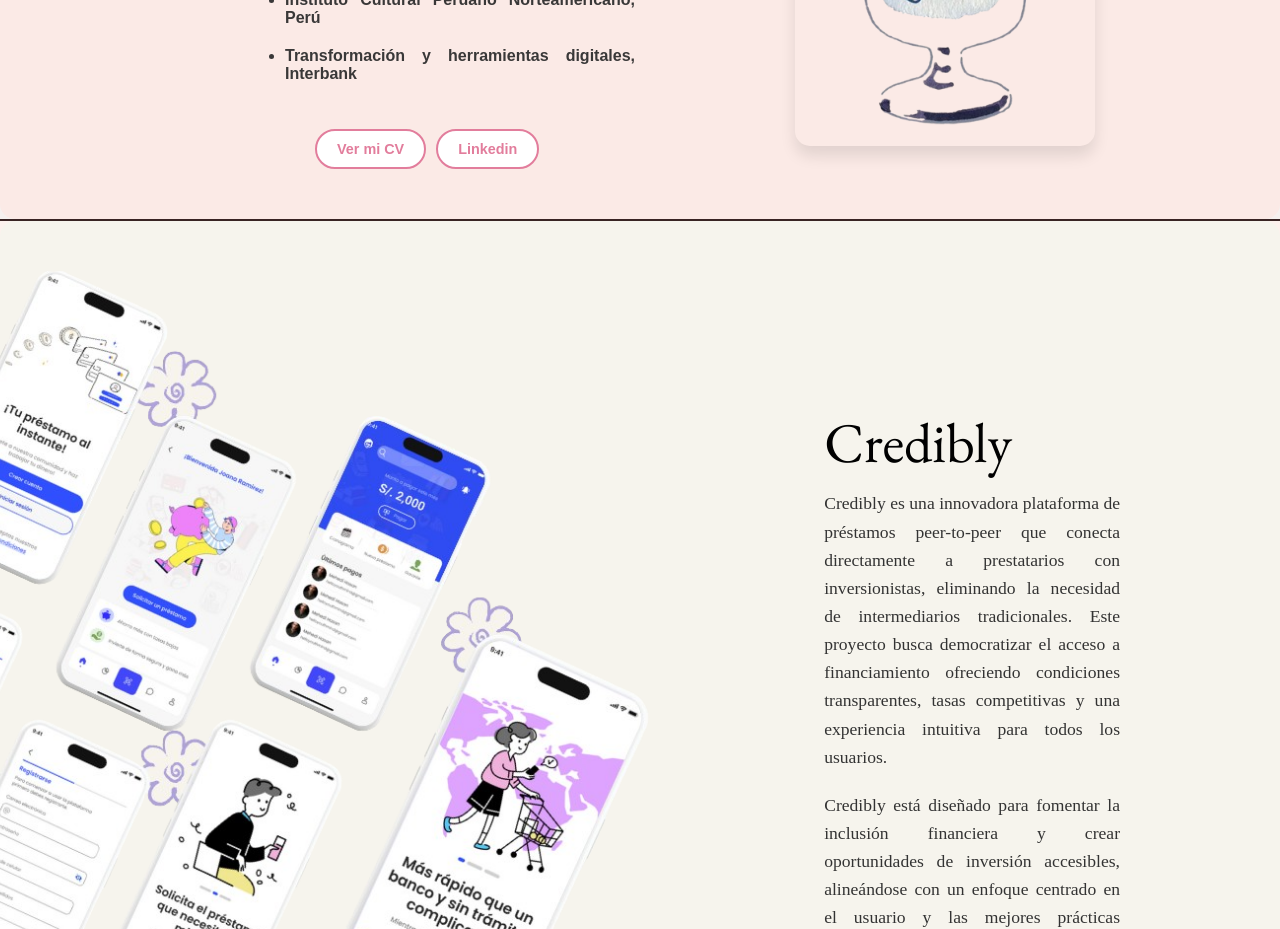
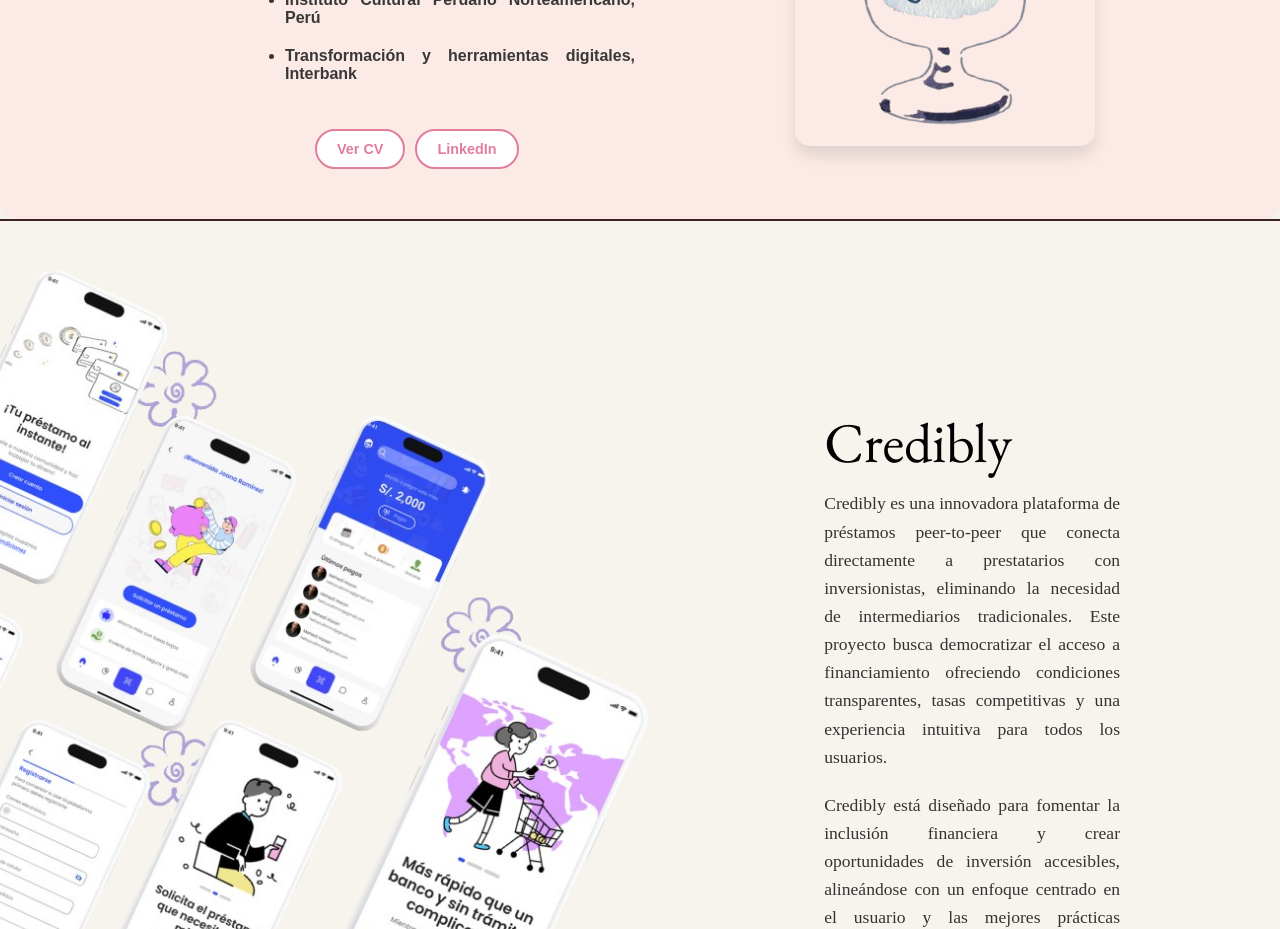
Before and after one commit to DianCarolinee/portfolio, an Angular app: page / in a window 1280 px wide. Shown: the part 1860-2789 px from the top of the page. Built offline with nearby package versions, Linux system fonts and the light colour scheme.

Commit message:
Linkedin update

```diff
--- a/src/app/app.component.html
+++ b/src/app/app.component.html
@@ -64,8 +64,8 @@
           <li> Transformación y herramientas digitales, Interbank</li>
         </ul>
         <div class="botones-interes2">
-          <button class="boton-interes2" onclick="window.open('assets/CV- Diana Chanta.docx.pdf', '_blank')">Ver mi CV</button>
-          <button class="boton-interes2">Linkedin</button>
+          <button class="boton-interes2" onclick="window.open('assets/CV- Diana Chanta.docx.pdf', '_blank')">Ver CV</button>
+          <button class="boton-interes2" onclick="window.open('https://www.linkedin.com/in/diana-carolina-chanta-1820ba24a', '_blank')">LinkedIn</button>
         </div>
       </div>
     </div>
```
